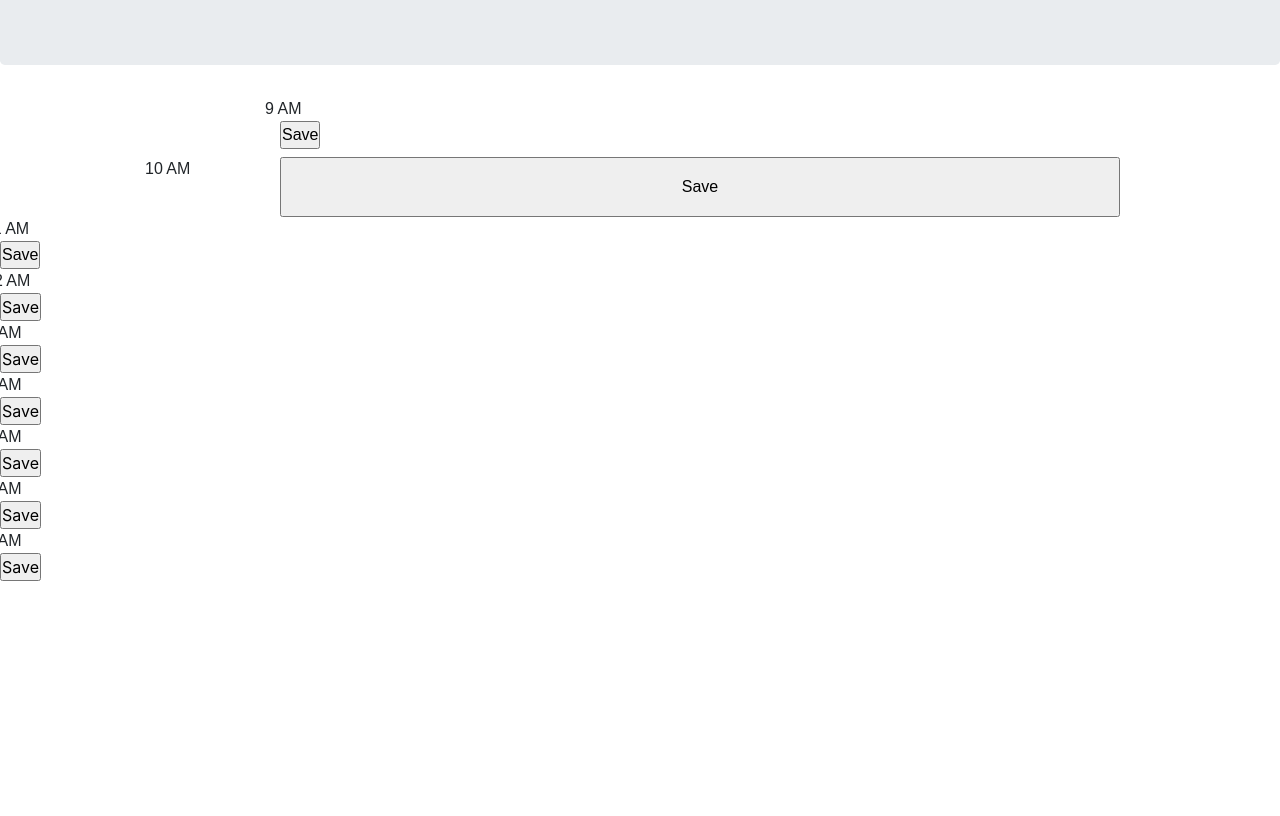
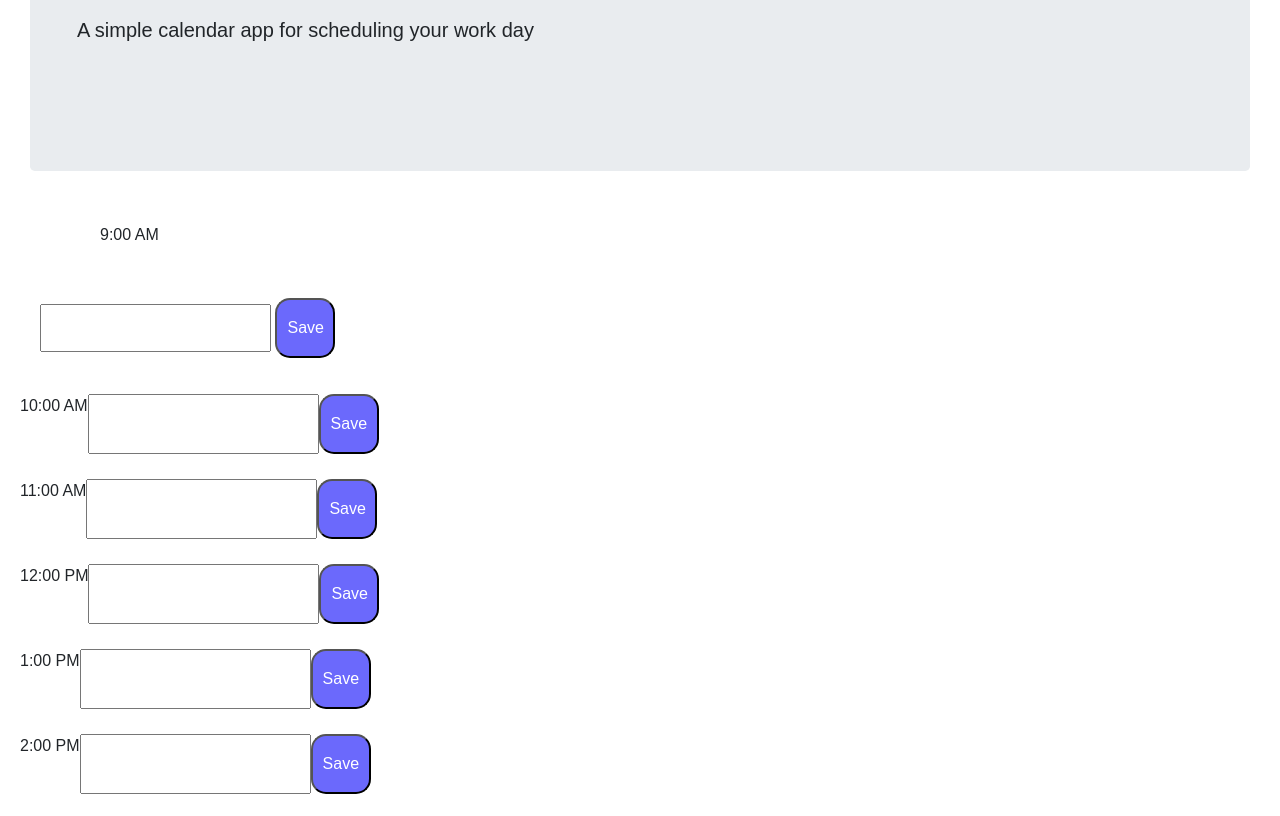
Before and after one commit to TressaPark/Homework5, a plain HTML site: page index2.html in a window 1280 px wide. Shown: the part 203-1019 px from the top of the page. Before the commit the page ends 800 px from the top, so only its background shows below. Drawn offline with nearby package versions, Linux system fonts and the light colour scheme.

Commit message:
adding HTML and CSS code, checking in finder

```diff
--- a/Assets/script.js
+++ b/Assets/script.js
@@ -12,6 +12,8 @@ function getval(){
     $("#five").val(localStorage.getItem('5'));
 }
 
+// workin on getting the text boxes and save buttons the same height
+// space the times and the text box apart
 $('.saveBtnnine').on('click', function(e) {
  e.preventDefault();
  //hour 9 input
--- a/Assets/style2.css
+++ b/Assets/style2.css
@@ -1,18 +1,37 @@
 *{
-    margin: 0;
-    padding: 0;
+    margin: 5px;
+    padding: 10px;
     font-family: sans-serif;
     box-sizing: border-box;
 }
+
 .calendar {
     display: grid;
     grid-template-areas:
-    "empty planes"
     "time contents";
     grid-template-columns: 120px;
-    grid-template-rows: 60px;
-    width: 75vw;
-    height: 15vh;
+    grid-template-rows: 120px;
+    width: 120vw;
+    height: 25vh;
     margin: 0 auto;
     box-shadow: 1 2px 20 px rgba(0, 0, 0, 0.20)
 }
+/* trying to get the entry boxes to be wider, vertically */
+.empty {
+    display: grid;
+    grid-area: empty;
+    border-top: 1px solid rgba(0,0,0,0.25);
+    border-left: 1px solid rgba(0, 0, 0, 0.25);
+    border-bottom: 1px solid rgba(0, 0, 0, 0.25);
+}
+
+.saveBtn {
+    border-top-right-radius: 15px;
+    border-bottom-right-radius: 15px;
+    border-top-left-radius: 15px;
+    border-bottom-left-radius: 15px;
+    background-color: #6b69fc;
+    color: white;
+    height: 60px;
+    width: 60px;
+    justify-content: right;
--- a/index2.html
+++ b/index2.html
@@ -22,39 +22,58 @@
       <p id="currentDay" class="lead"></p>
     </header>
 
-<div class='calendar-container'>
+<!-- <div class='calendar-container'>
     <h2 class='date'></h2>
     <div class='calendar'>
-        <div class=empty></div>
-        <div class="times">
-            <div class="row row-1">9 AM</div>
+        <div class=empty></div> -->
+
+        <div class="container hour">
+            <p>9:00 AM</p>
+
+          </div>
+          <p><input type="text" class="textarea" id="nine" value="" />
             <input type= "button" class="saveBtn saveBtnnine" value="Save">
             </div>
-            <div class="row row-2">10 AM</div>
+
+        <!-- <div class="times">
+        <div class="row row-1">9:00 AM <br> <input type="text" class="textarea" id="nine" value="" />
+        <input type= "button" class="saveBtn saveBtnnine" value="Save">
+        </div> -->
+
+        <div class="row row-2">10:00 AM <br> <input type="text" class="textarea" id="ten" value="" />
         <input type= "button" class="saveBtn saveBtnten" value="Save">
         </div>
-            <div class="row row-3">11 AM</div>
-                <input type= "button" class="saveBtn saveBtneleven" value="Save">
+
+        <div class="row row-3">11:00 AM <br> <input type="text" class="textarea" id="eleven" value="" />
+        <input type= "button" class="saveBtn saveBtnten" value="Save">
         </div>
-            <div class="row row-4">12 AM</div>
+
+        <div class="row row-4">12:00 PM <br> <input type="text" class="textarea" id="twelve" value="" />
         <input type= "button" class="saveBtn saveBtntwelve" value="Save">
         </div>
-            <div class="row row-5">1 AM</div>
+
+        <div class="row row-5">1:00 PM <br> <input type="text" class="textarea" id="one" value="" />
         <input type= "button" class="saveBtn saveBtnone" value="Save">
         </div>
-            <div class="row row-6">2 AM</div>
+
+        <div class="row row-6">2:00 PM <br> <input type="text" class="textarea" id="two" value="" />
         <input type= "button" class="saveBtn saveBtntwo" value="Save">
         </div>
-            <div class="row row-7">3 AM</div>
+
+        <div class="row row-7">3:00 PM <br> <input type="text" class="textarea" id="three" value="" />
         <input type= "button" class="saveBtn saveBtnthree" value="Save">
         </div>
-            <div class="row row-8">4 AM</div>
+
+        <div class="row row-8">4:00 PM <br> <input type="text" class="textarea" id="four" value="" />
         <input type= "button" class="saveBtn saveBtnfour" value="Save">
         </div>
-            <div class="row row-9">5 AM</div>
+
+            <div class="row row-9">5:00 PM <br> <input type="text" class="textarea" id="five" value="" />
         <input type= "button" class="saveBtn saveBtnfive" value="Save">
+
         </div>
         </div>
+
         <script src="https://code.jquery.com/jquery-3.4.1.min.js"></script>
         <script src="https://cdnjs.cloudflare.com/ajax/libs/moment.js/2.24.0/moment.min.js"></script>
         <script src="Assets/script.js"></script>
```
Lines whose indentation alone changed are shown as unchanged.
